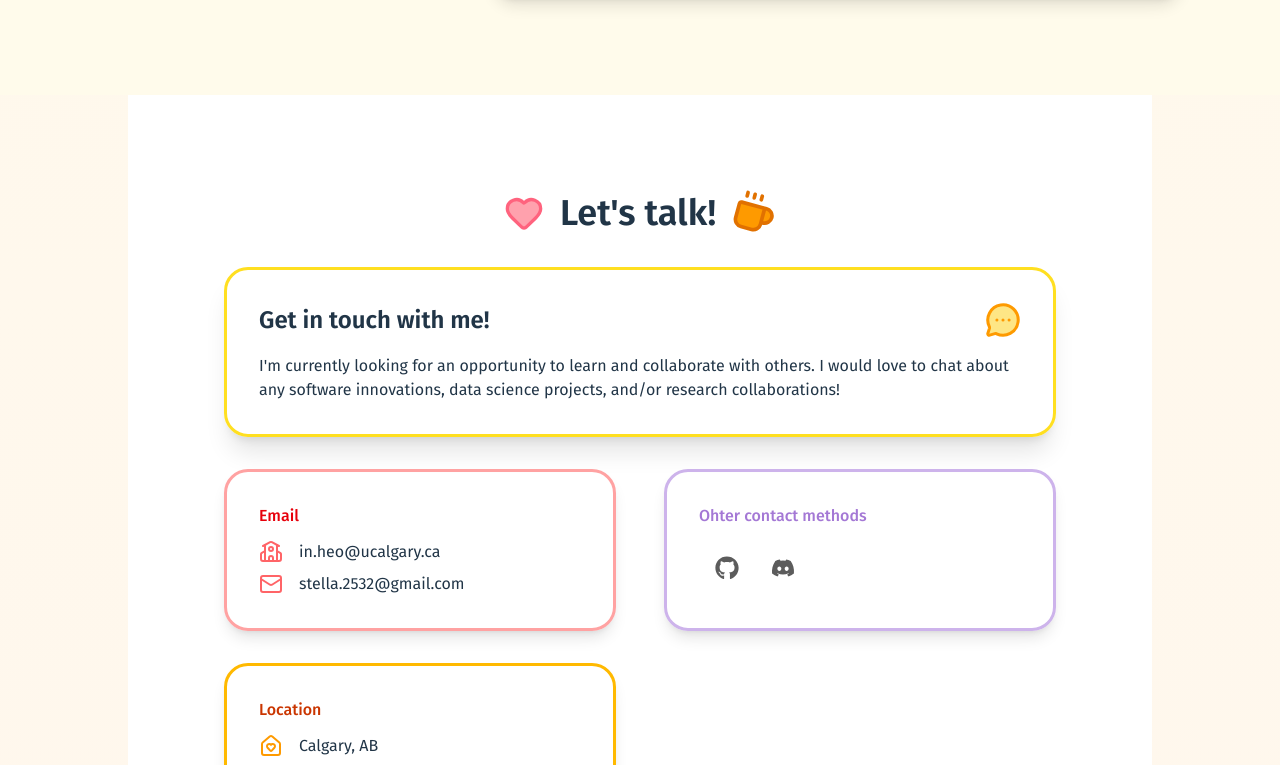
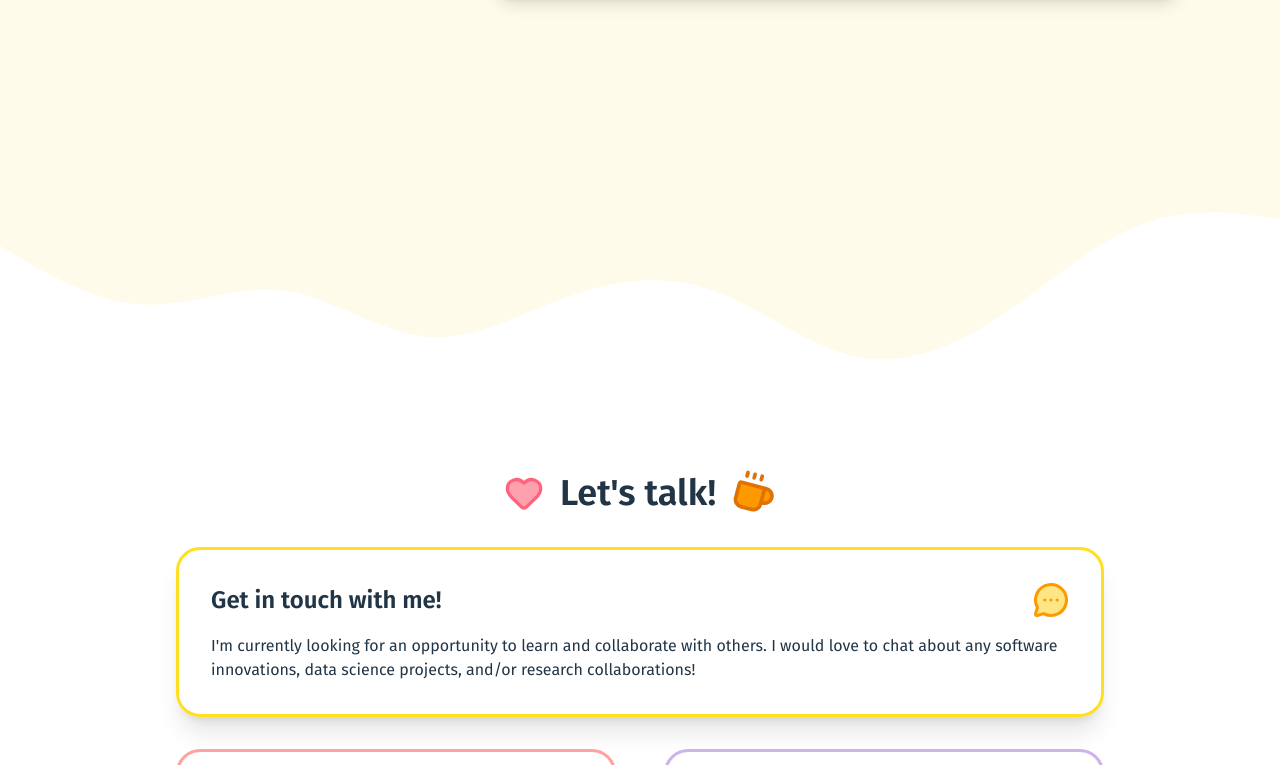
Before and after one commit to ca-Stella/ca-stella.github.io, a React (Vite) app: page / in a window 1280 px wide. Shown: the part 2295-3060 px from the top of the page. Built offline with nearby package versions, Linux system fonts and the light colour scheme; a web font is replaced by a local one.

Commit message:
Add wave between Project and Contact

```diff
--- a/src/App.tsx
+++ b/src/App.tsx
@@ -6,7 +6,8 @@ import About from './components/About';
 import Projects from './components/Projects';
 import Contact from './components/Contact';
 import Footer from './components/footer/Footer';
-
+import Wave
+ from './layout/wave';
 export default function App() {
   return (
     <body className=" overflow-x-hidden">
@@ -16,6 +17,7 @@ export default function App() {
     <Hero />
     <About />
     <Projects />
+    <Wave />
     <Contact />
     <Footer />
 
--- a/src/components/Contact.tsx
+++ b/src/components/Contact.tsx
@@ -10,13 +10,17 @@ import { motion } from "motion/react";
 import { ContactCard } from "../layout/ContactCard";
 import { FaGithub, FaDiscord } from "react-icons/fa";
 
+
 export default function Contact() {
   return (
+    <>
     <section
       id="contact"
-      className="pb-36 flex flex-col items-center bg-white px-4 md:px-12 max-w-5xl w-full"
+      className="pb-36 -mt-20 xl:-mt-30 flex flex-col items-center bg-white md:px-12 w-full"
       style={{ width: "100vw" }}
     >
+
+
       {/* Header */}
       <motion.div
         className="w-full max-w-5xl mt-24 px-12 text-center"
@@ -113,11 +117,11 @@ export default function Contact() {
             transition={{ delay: 0.1, duration: 0.75, ease: "easeOut" }}
           >
             <ContactCard className="border-[#cdb3eb]">
-              <h5 className="text-[#a478d5] font-medium mb-3">Ohter contact methods</h5>
-              <div className="flex flex-row">
+              <h5 className="text-[#a478d5] font-medium mb-1">Ohter Links</h5>
+              <div className="flex flex-row gap-1">
               <motion.a
                 href="https://github.com/ca-Stella"
-                className="relative w-14 h-14 flex items-center justify-center rounded-full p-0 outline-none focus:outline-none bg-transparent text-gray-800"
+                className="relative w-14 h-14 flex items-center -ml-3.5 justify-center rounded-full p-0 outline-none focus:outline-none bg-transparent text-gray-800"
                 whileHover={{ scale: 1.6, color: "#7C3AED" }}
                 whileTap={{ scale: 1.6, color: "#7C3AED" }}
               >
@@ -137,5 +141,5 @@ export default function Contact() {
         </div>
       </div>
     </section>
-  );
-}
+  </>
+  )};
--- /dev/null
+++ b/src/layout/Wave.tsx
@@ -0,0 +1,7 @@
+import wave from "../assets/wave-haikei.svg";
+
+export default function Wave() {
+  return (
+<img src={wave} className="object-cover object-bottom h-40 md:h-60 lg:h-80 xl:h-100 w-full" />
+  );
+}
```
Also changed, not shown: src/assets/wave-haikei.svg (added).
